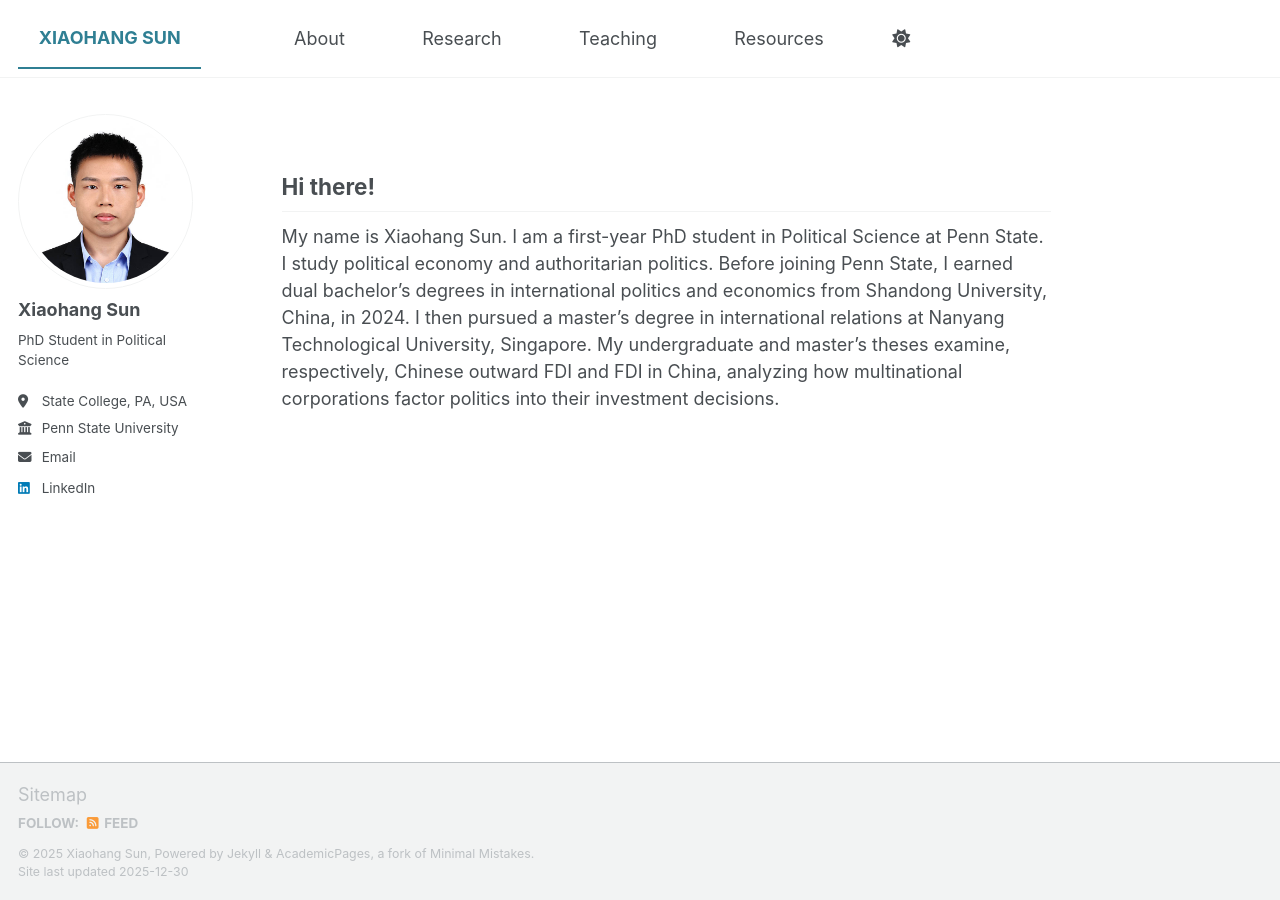
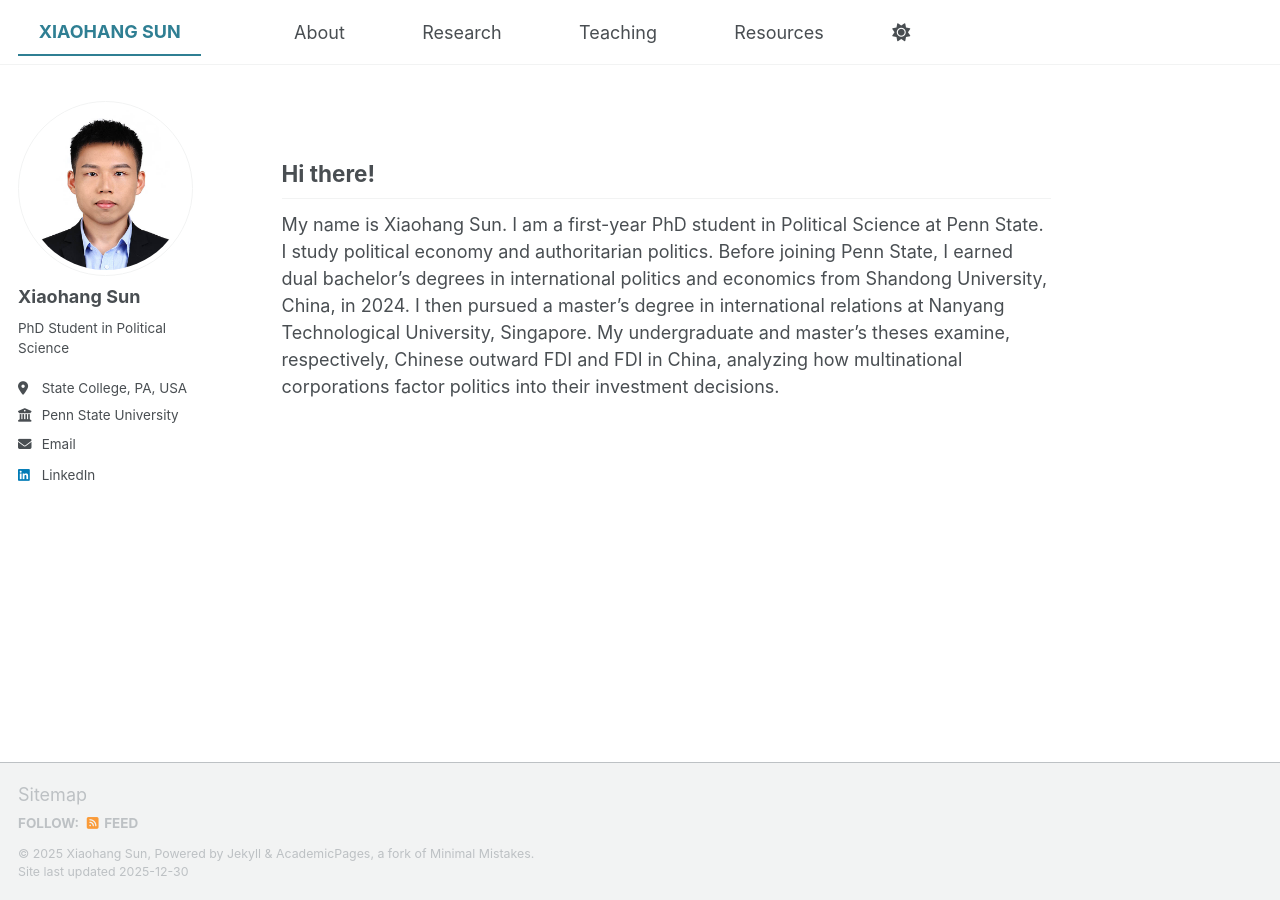
Before and after one commit to xiaohangsun/xiaohangsun.github.io, a Jekyll site: the page built from _pages/about.md, in a window 1280 px wide. Built offline with Jekyll 4.4.1, drawn with Linux system fonts in a browser that asks for light colours; a script bundle is joined from its source files by our own code; library files that are not in the unit come from our copies.

Commit message:
Remove optional padding from greedy-nav links
Removed optional vertical padding for greedy navigation links.

```diff
--- a/assets/css/main.scss
+++ b/assets/css/main.scss
@@ -59,12 +59,6 @@
   margin-right: 0.35rem;
 }
 
-/* Optional: a bit more vertical breathing room */
-.greedy-nav a {
-  padding-top: 0.85rem;
-  padding-bottom: 0.85rem;
-}
-
 /* Optional: only apply bigger spacing on larger screens (uncomment if you prefer)
 @media (min-width: 64em) {
   .greedy-nav .visible-links a {
```
